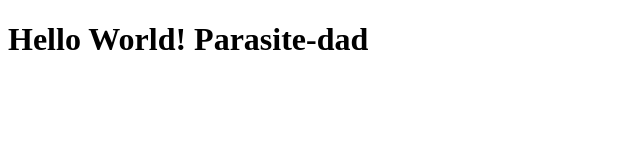
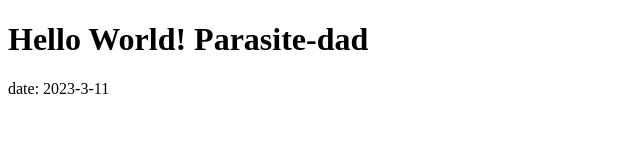
Before and after one commit to parasite-dad/hello-world, a website: page index.html in a window 1280 px wide. Shown: the whole page, without its empty margins (0-640 px from the left). Drawn offline with Linux system fonts and the light colour scheme.

Commit message:
change index html 3-11

```diff
--- a/index.html
+++ b/index.html
@@ -7,5 +7,6 @@
   </head>
   <body>
     <h1>Hello World! Parasite-dad</h1>
+    <p> date: 2023-3-11</p>
   </body>
 </html>
```
